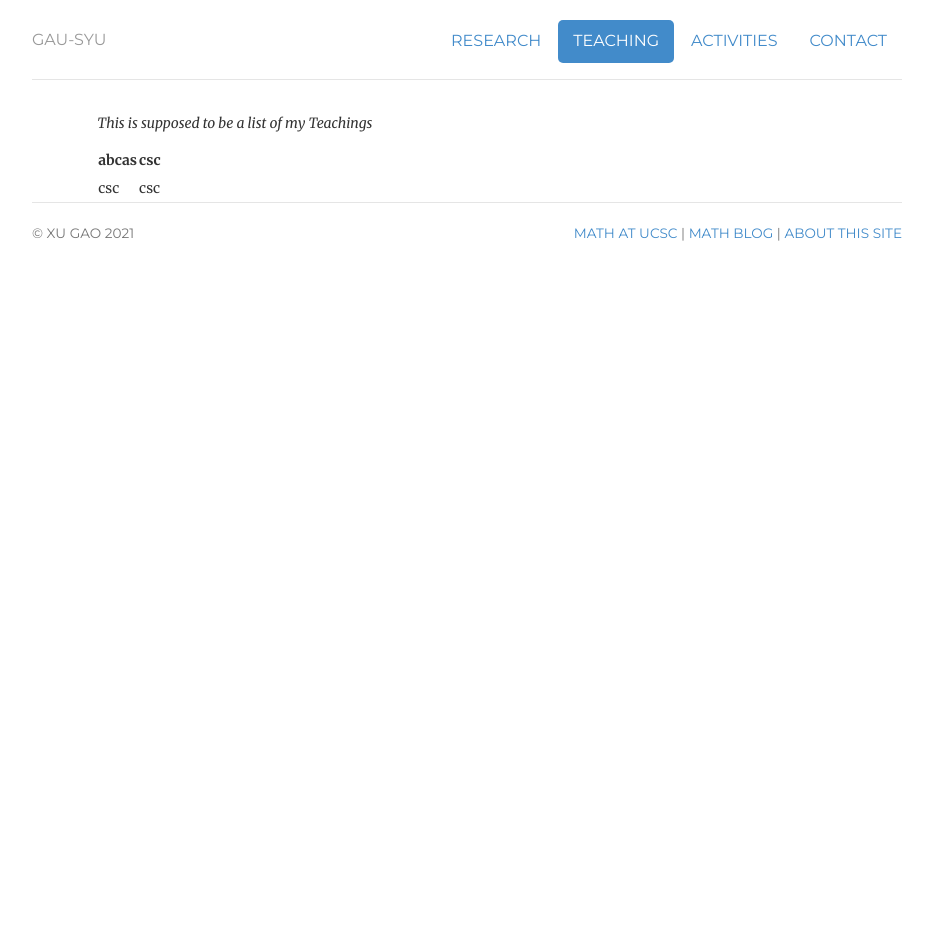
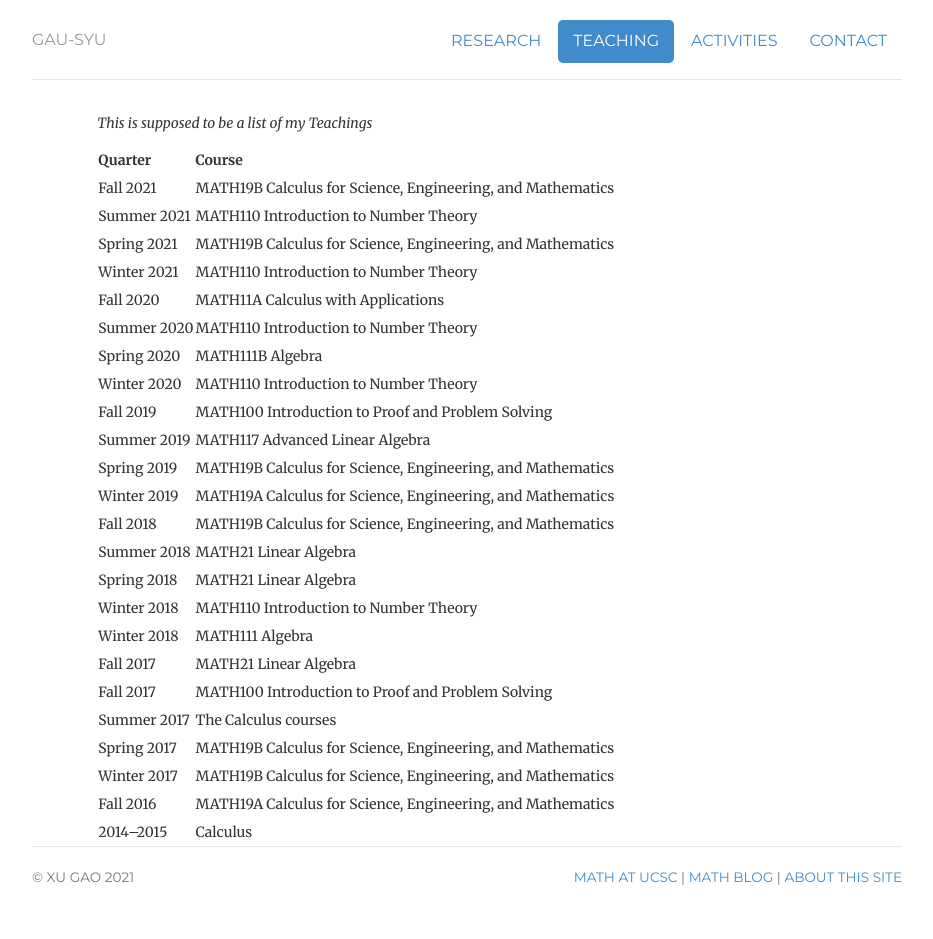
Before and after one commit to xinghuan-stear/xinghuan-stear.github.io, a Jekyll site: the page built from _pages/Teaching.md, in a window 1280 px wide. Shown: the whole page, without its empty margins (173-1106 px from the left). Built offline with Jekyll 4.4.1, drawn with Linux system fonts in a browser that asks for light colours; a style sheet for code colours, icons or effects is not loaded; before the commit the page ends 900 px from its top, so only the background shows below that.

Commit message:
Update Teaching.md

```diff
--- a/_pages/Teaching.md
+++ b/_pages/Teaching.md
@@ -6,6 +6,29 @@ permalink: /Teaching/
 
 *This is supposed to be a list of my Teachings*
 
-|abcas|csc|
-|---|---|
-|csc|csc|
+| Quarter  | Course |
+| ------------- | ------------- |
+| Fall 2021 | MATH19B Calculus for Science, Engineering, and Mathematics |
+| Summer 2021 | MATH110 Introduction to Number Theory |
+| Spring 2021 | MATH19B Calculus for Science, Engineering, and Mathematics |
+| Winter 2021 | MATH110 Introduction to Number Theory |
+| Fall 2020 | MATH11A Calculus with Applications |
+| Summer 2020 | MATH110 Introduction to Number Theory |
+| Spring 2020 | MATH111B Algebra |
+| Winter 2020 | MATH110 Introduction to Number Theory |
+| Fall 2019 | MATH100 Introduction to Proof and Problem Solving |
+| Summer 2019 | MATH117 Advanced Linear Algebra |
+| Spring 2019 | MATH19B Calculus for Science, Engineering, and Mathematics |
+| Winter 2019 | MATH19A Calculus for Science, Engineering, and Mathematics |
+| Fall 2018 | MATH19B Calculus for Science, Engineering, and Mathematics |
+| Summer 2018 | MATH21 Linear Algebra |
+| Spring 2018 | MATH21 Linear Algebra |
+| Winter 2018 | MATH110 Introduction to Number Theory |
+| Winter 2018 | MATH111 Algebra |
+| Fall 2017 | MATH21 Linear Algebra |
+| Fall 2017 | MATH100 Introduction to Proof and Problem Solving |
+| Summer 2017 | The Calculus courses |
+| Spring 2017 | MATH19B Calculus for Science, Engineering, and Mathematics |
+| Winter 2017 | MATH19B Calculus for Science, Engineering, and Mathematics |
+| Fall 2016 | MATH19A Calculus for Science, Engineering, and Mathematics |
+| 2014--2015 | Calculus |
```
